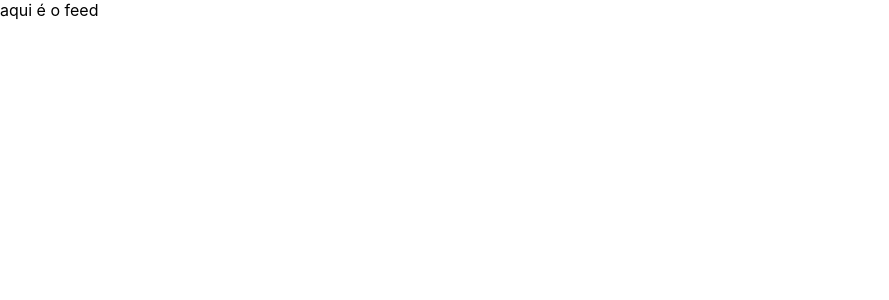
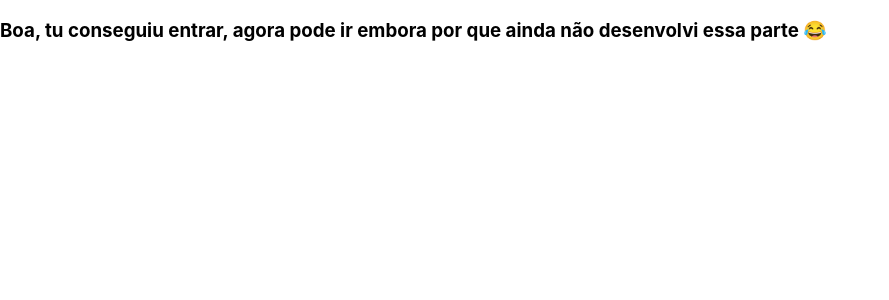
Before and after one commit to TheLastDevV2/Facebook, a React (Create React App) app: page /feed in a window 1280 px wide. Shown: the top 300 px of the page, without its empty margins (0-889 px from the left). Built offline with nearby package versions, Linux system fonts and the light colour scheme.

Commit message:
people test

```diff
--- a/src/App.tsx
+++ b/src/App.tsx
@@ -1,13 +1,15 @@
 import React from 'react';
 import LoginPage from './pages/login/index.tsx';
 import { BrowserRouter, Route, Routes } from 'react-router-dom';
-import Feed from './pages/home/index.tsx';
+import Feed from './pages/feed/index.tsx';
 
 
 function App() {
+  const user = localStorage.getItem("token")
   return (
     <BrowserRouter>
       <Routes>
+
         <Route path='/' element={<LoginPage/>}></Route>
         <Route path='/feed' element={<Feed/>}></Route>
       </Routes>
--- a/src/components/loginBox/BoxMain/index.tsx
+++ b/src/components/loginBox/BoxMain/index.tsx
@@ -2,18 +2,22 @@ import React, { useState } from "react";
 import LoginBox from "../ContentFromBox/LoginAccountBox/index.tsx";
 import AddAccountBox from "../ContentFromBox/AddAccountBox/index.tsx";
 import RegisterBox from "../ContentFromBox/RegisterBox/index.tsx";
+import { Route, useNavigate } from "react-router-dom";
 
-function Box(){
+function Box(  ){
 
     const [defaultBox, setDefaultBox] = useState(1);
-
+    const navigate = useNavigate()
     return(
 
         <>
             {defaultBox == 1 ?
 
             // <LoginBox setDefaultBox={setDefaultBox}/>
-            <AddAccountBox setDefaultBox={setDefaultBox}/>
+
+            <AddAccountBox  setDefaultBox={setDefaultBox}/>
+
+
             :
             <RegisterBox setDefaultBox={setDefaultBox}/>
 
--- /dev/null
+++ b/src/pages/feed/index.tsx
@@ -0,0 +1,15 @@
+import React from 'react';
+
+
+function Feed() {
+
+
+  return (
+    <>
+
+    <h3>Boa, tu conseguiu entrar, agora pode ir embora por que ainda não desenvolvi essa parte 😂</h3>
+    </>
+  );
+}
+
+export default Feed;
--- a/src/pages/home/index.tsx
+++ /dev/null
@@ -1,11 +0,0 @@
-import React from 'react';
-
-
-function Feed() {
-  return (
-    <>
-    aqui é o feed</>
-  );
-}
-
-export default Feed;
--- a/src/pages/login/index.tsx
+++ b/src/pages/login/index.tsx
@@ -3,7 +3,9 @@ import { BigLogo, Container, Content, LogoBox, Text }   from "./style.ts";
 import Logo from "../../assets/faceLogo.svg";
 import Box from "../../components/loginBox/BoxMain/index.tsx";
 import Footer from "../../components/footer/index.tsx";
-function LoginPage(){
+
+
+function LoginPage( ){
 
     return(
 
@@ -16,7 +18,7 @@ function LoginPage(){
                         <Text>Conecte-se a amigos e ao mundo à sua volta no Facebook.</Text>
                     </LogoBox>
 
-                    <Box/>
+                    <Box />
 
                 </Content>
 
```
Also changed, not shown: src/pages/feed/style.ts (added).
